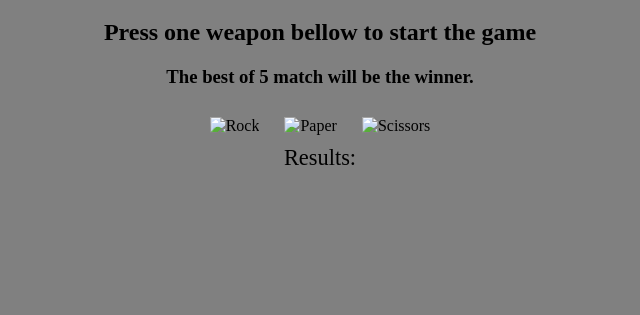
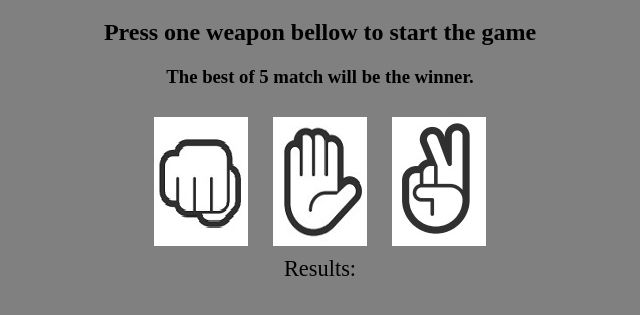
Before and after one commit to Direcaoass/Rock-Paper-Scissors, a plain HTML site: page index.html in a window 1280 px wide. Shown: the part 61-376 px from the top of the page, without its empty margins (320-960 px from the left). Drawn offline with Linux system fonts and the light colour scheme; the site is published under a folder, as on GitHub Pages, so addresses that start at the root find nothing.

Commit message:
img links fixed

```diff
--- a/index.html
+++ b/index.html
@@ -17,9 +17,9 @@
     <h2> Press one weapon bellow to start the game </h2>
     <h3>The best of 5 match will be the winner.</h3>
     <div class="weapon-grid">
-        <img class="weapon" alt="Rock" src="/img/ROCK.jpg" >
-        <img class="weapon" alt="Paper" src="/img/PAPER.jpg">
-        <img class="weapon" alt="Scissors" src="/img/SCISSOR.jpg">
+        <img class="weapon" alt="Rock" src="./img/ROCK.jpg" >
+        <img class="weapon" alt="Paper" src="./img/PAPER.jpg">
+        <img class="weapon" alt="Scissors" src="./img/SCISSOR.jpg">
     </div>
     <div class="results">Results:</div>
 
```
